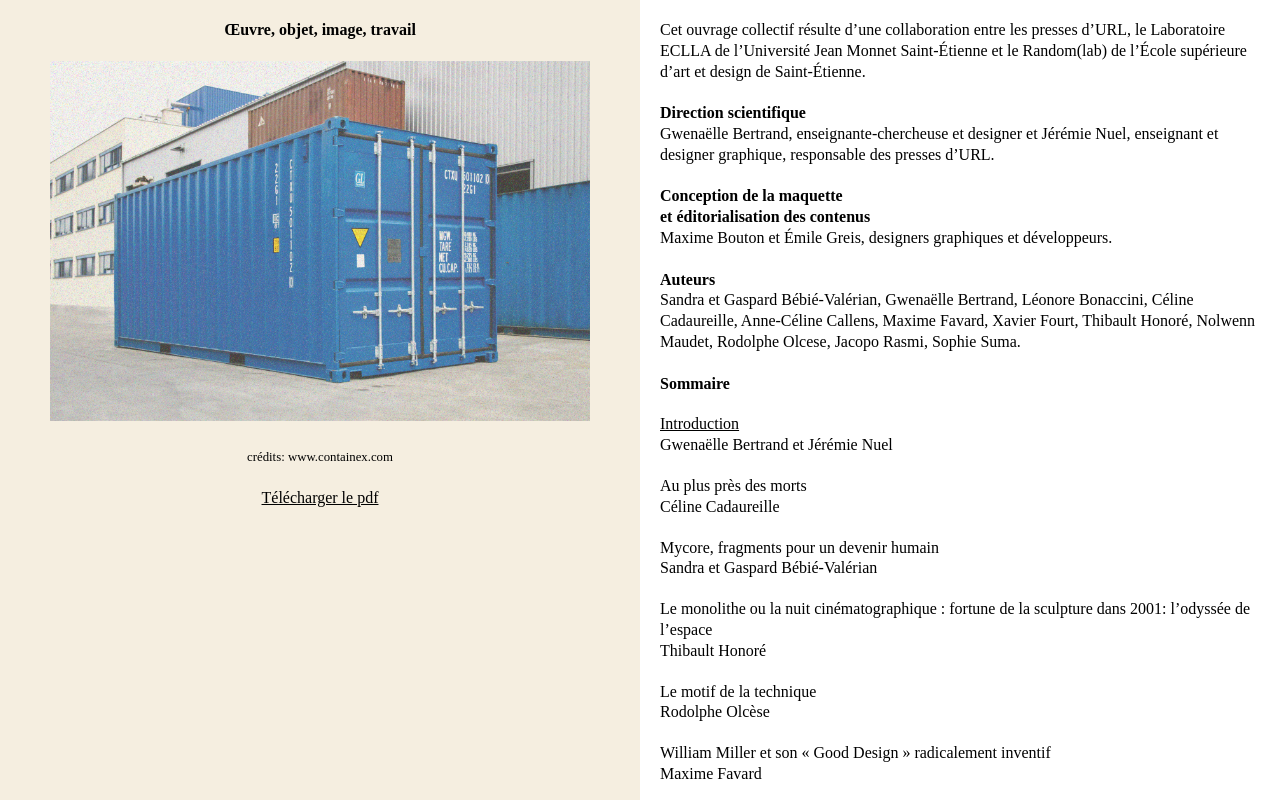
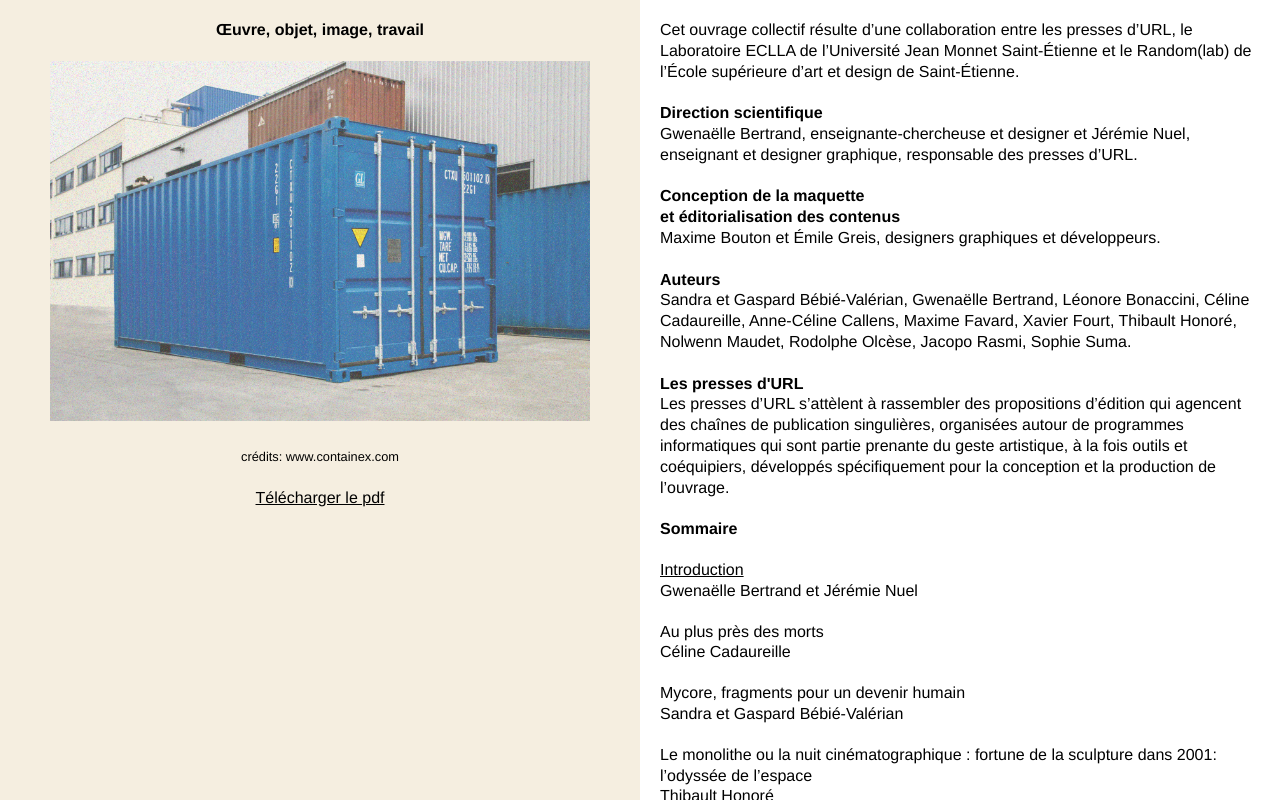
Before and after one commit to jeremien/proforma.lespressesdurl.net, a Nuxt app: page / in a window 1280 px wide. Built offline with nearby package versions, Linux system fonts and the light colour scheme.

Commit message:
corrections

```diff
--- a/components/Droite.vue
+++ b/components/Droite.vue
@@ -13,7 +13,13 @@
     <p>Maxime Bouton et Émile Greis, designers graphiques et développeurs.</p>
     <br>
     <h1>Auteurs</h1>
-      <p>Sandra et Gaspard Bébié‐Valérian, Gwenaëlle Bertrand, Léonore Bonaccini, Céline Cadaureille, Anne‐Céline Callens, Maxime Favard, Xavier Fourt, Thibault Honoré, Nolwenn Maudet, Rodolphe Olcese, Jacopo Rasmi, Sophie Suma.</p>
+    <p>Sandra et Gaspard Bébié‐Valérian, Gwenaëlle Bertrand, Léonore Bonaccini, Céline Cadaureille, Anne‐Céline Callens, Maxime Favard, Xavier Fourt, Thibault Honoré, Nolwenn Maudet, Rodolphe Olcèse, Jacopo Rasmi, Sophie Suma.</p>
+    <br>
+    <h1>Les presses d'URL</h1>
+    <p>Les presses d’URL s’attèlent à rassembler des propositions d’édition qui agencent des chaînes de publication singulières, organisées autour de
+      programmes informatiques qui sont partie prenante du geste artistique, à la fois
+      outils et coéquipiers, développés spéciﬁquement pour la conception et la
+      production de l’ouvrage.</p>
     <br>
     <h1>Sommaire</h1>
     <ul>
--- a/components/Gauche.vue
+++ b/components/Gauche.vue
@@ -6,7 +6,7 @@
       <figcaption>crédits: www.containex.com</figcaption>
     </figure>
     <br>
-    <a href="/pdf/proforma_juin-2021.pdf">Télécharger le pdf</a>
+    <a href="https://www.dropbox.com/sh/yu2wt2hxiora1hd/AAALtgQtGW4WyAZSv2PUPnx4a?dl=0">Télécharger le pdf</a>
   </div>
 </template>
 
--- a/pages/index.vue
+++ b/pages/index.vue
@@ -43,6 +43,7 @@ export default {
   * {
     margin:0;
     padding: 0;
+    font-family: 'Franklin Gothic Medium', 'Arial Narrow', Arial, sans-serif;
   }
 
   h1,h2,h3 {
```
Also changed, not shown: nuxt.config.js (line endings or trailing spaces), 4 other files (tests, documents, lock files or other folders). Lines whose indentation alone changed are shown as unchanged.
